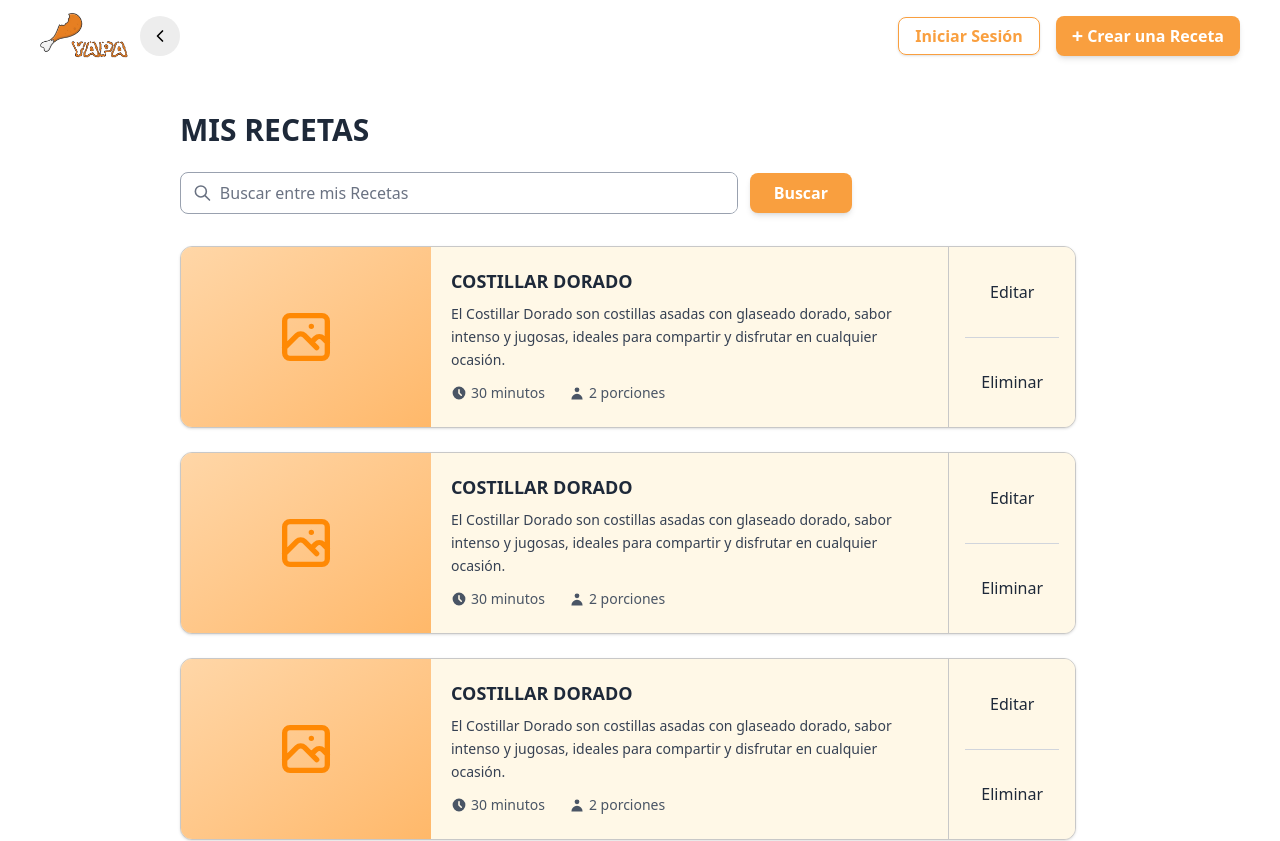
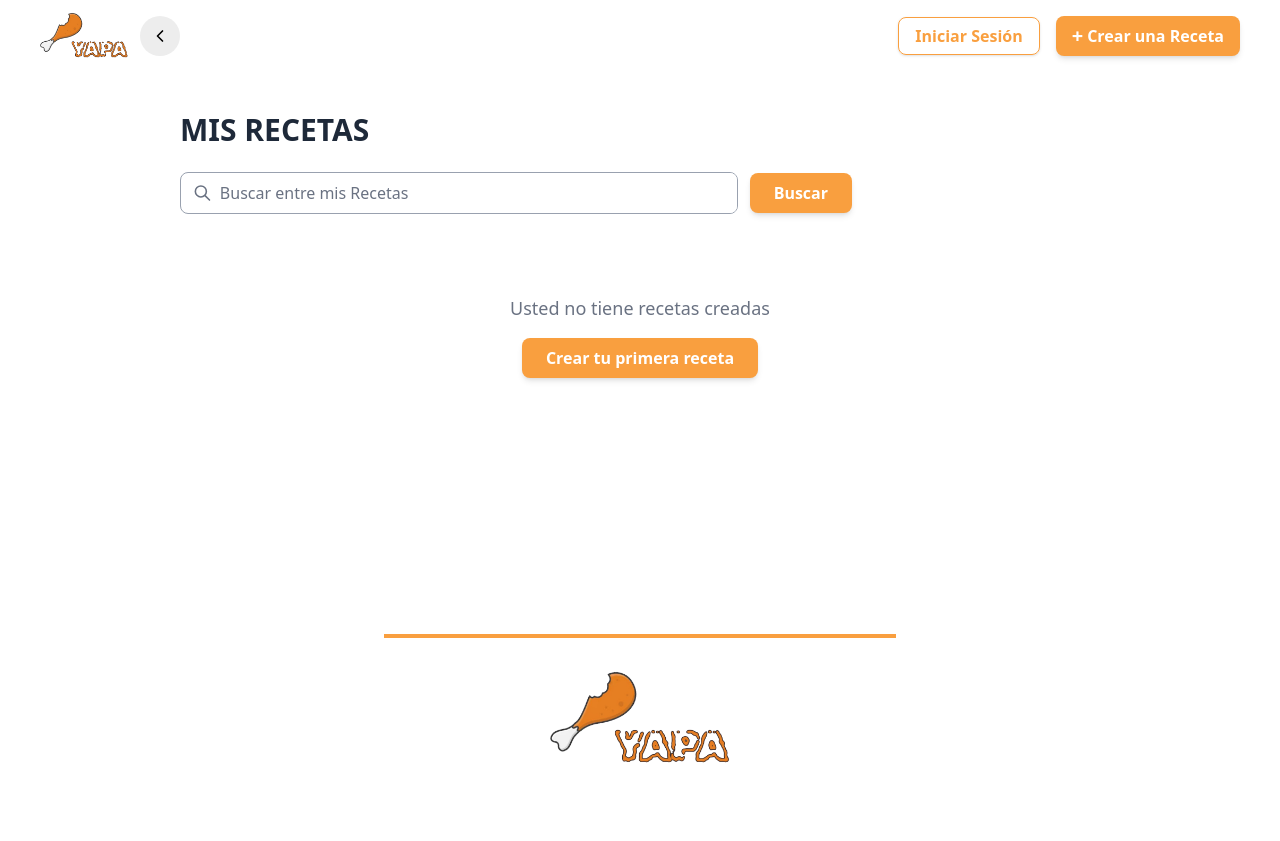
Before and after one commit to AnthoLogy63/Yapa, a React (Vite) app in the folder frontend/: page /mis-recetas in a window 1280 px wide. Shown: the top 841 px of the page. After the commit the page ends 800 px from the top, so only its background shows below. Built offline with nearby package versions, Linux system fonts and the light colour scheme.

Commit message:
Solucionando el endpoint 'mis-recetas'

```diff
--- a/frontend/src/api/recipesApi.js
+++ b/frontend/src/api/recipesApi.js
@@ -86,3 +86,66 @@ export const createRecipe = async (recipeData, token) => {
     throw err;
   }
 };
+
+export const getUserRecipes = async (token) => {
+  try {
+    const res = await axios.get(`${API_URL}my-recipes/`, {
+      headers: {
+        'Authorization': `Token ${token}`,
+      },
+    });
+    return res.data;
+  } catch (err) {
+    console.error('Error obteniendo recetas del usuario:', err);
+    throw err;
+  }
+};
+
+export const updateRecipe = async (id, recipeData, token) => {
+  try {
+    const formData = new FormData();
+
+    // Agregar campos básicos
+    formData.append('title', recipeData.title);
+    formData.append('description', recipeData.description || '');
+    formData.append('preparation_time', recipeData.preparation_time);
+    formData.append('difficulty', recipeData.difficulty || 'Media');
+    formData.append('portions', recipeData.portions);
+
+    // Agregar categoría si existe
+    if (recipeData.category) {
+      formData.append('category', recipeData.category);
+    }
+
+    // Agregar imagen si existe (solo si es un archivo nuevo)
+    if (recipeData.image && recipeData.image instanceof File) {
+      formData.append('image', recipeData.image);
+    }
+
+    // Agregar ingredientes (lista de strings)
+    if (recipeData.ingredients && Array.isArray(recipeData.ingredients)) {
+      recipeData.ingredients.forEach(ing => {
+        formData.append('ingredients_input', ing);
+      });
+    }
+
+    // Agregar pasos (lista de strings)
+    if (recipeData.steps && Array.isArray(recipeData.steps)) {
+      recipeData.steps.forEach(step => {
+        formData.append('steps_input', step);
+      });
+    }
+
+    const res = await axios.put(`${API_URL}${id}/`, formData, {
+      headers: {
+        'Authorization': `Token ${token}`,
+      },
+    });
+
+    return res.data;
+  } catch (err) {
+    console.error('Error actualizando receta:', err);
+    console.error('Detalles del error:', err.response?.data);
+    throw err;
+  }
+};
--- a/frontend/src/pages/MisRecetas/MisRecetasPage.jsx
+++ b/frontend/src/pages/MisRecetas/MisRecetasPage.jsx
@@ -1,37 +1,44 @@
-import { useState } from "react";
+import { useState, useEffect } from "react";
 import { useNavigate } from "react-router-dom";
+import { useAuth } from "../../context/AuthContext";
+import { getUserRecipes } from "../../api/recipesApi";
 
 function MisRecetasPage() {
   const navigate = useNavigate();
+  const { token } = useAuth();
   const [searchTerm, setSearchTerm] = useState("");
+  const [misRecetas, setMisRecetas] = useState([]);
+  const [filteredRecetas, setFilteredRecetas] = useState([]);
+  const [loading, setLoading] = useState(true);
 
-  // Datos de ejemplo - reemplazar con datos reales del backend
-  const misRecetas = [
-    {
-      id: 1,
-      titulo: "COSTILLAR DORADO",
-      descripcion: "El Costillar Dorado son costillas asadas con glaseado dorado, sabor intenso y jugosas, ideales para compartir y disfrutar en cualquier ocasión.",
-      tiempo: "30 minutos",
-      porciones: 2,
-      imagen: null
-    },
-    {
-      id: 2,
-      titulo: "COSTILLAR DORADO",
-      descripcion: "El Costillar Dorado son costillas asadas con glaseado dorado, sabor intenso y jugosas, ideales para compartir y disfrutar en cualquier ocasión.",
-      tiempo: "30 minutos",
-      porciones: 2,
-      imagen: null
-    },
-    {
-      id: 3,
-      titulo: "COSTILLAR DORADO",
-      descripcion: "El Costillar Dorado son costillas asadas con glaseado dorado, sabor intenso y jugosas, ideales para compartir y disfrutar en cualquier ocasión.",
-      tiempo: "30 minutos",
-      porciones: 2,
-      imagen: null
+  useEffect(() => {
+    const fetchMyRecipes = async () => {
+      try {
+        if (token) {
+          const data = await getUserRecipes(token);
+          setMisRecetas(data);
+          setFilteredRecetas(data);
         }
-  ];
+      } catch (error) {
+        console.error("Error cargando mis recetas:", error);
+      } finally {
+        setLoading(false);
+      }
+    };
+
+    fetchMyRecipes();
+  }, [token]);
+
+  useEffect(() => {
+    if (searchTerm.trim() === "") {
+      setFilteredRecetas(misRecetas);
+    } else {
+      const filtered = misRecetas.filter(receta =>
+        receta.title.toLowerCase().includes(searchTerm.toLowerCase())
+      );
+      setFilteredRecetas(filtered);
+    }
+  }, [searchTerm, misRecetas]);
 
   const handleEdit = (id) => {
     navigate(`/editar-receta/${id}`);
@@ -78,9 +85,17 @@ function MisRecetasPage() {
         </button>
       </div>
 
+      {/* Estado de carga */}
+      {loading && (
+        <div className="text-center py-12">
+          <p className="text-gray-500 text-lg">Cargando recetas...</p>
+        </div>
+      )}
+
       {/* Lista de recetas */}
+      {!loading && filteredRecetas.length > 0 && (
         <div className="space-y-6 max-w-4xl">
-        {misRecetas.map((receta) => (
+          {filteredRecetas.map((receta) => (
             <div
               key={receta.id}
               className="w-full bg-[#FFF8E7] rounded-xl shadow-sm flex overflow-hidden transition transform hover:shadow-md"
@@ -88,8 +103,8 @@ function MisRecetasPage() {
             >
               {/* Imagen */}
               <div className="flex-shrink-0 w-[250px] h-[180px] bg-gradient-to-br from-orange-200 to-orange-300 flex items-center justify-center">
-              {receta.imagen ? (
-                <img src={receta.imagen} alt={receta.titulo} className="w-full h-full object-cover" />
+                {receta.image ? (
+                  <img src={receta.image} alt={receta.title} className="w-full h-full object-cover" />
                 ) : (
                   <svg className="w-16 h-16 text-orange-400" fill="none" stroke="currentColor" viewBox="0 0 24 24">
                     <path strokeLinecap="round" strokeLinejoin="round" strokeWidth="2" d="M4 16l4.586-4.586a2 2 0 012.828 0L16 16m-2-2l1.586-1.586a2 2 0 012.828 0L20 14m-6-6h.01M6 20h12a2 2 0 002-2V6a2 2 0 00-2-2H6a2 2 0 00-2 2v12a2 2 0 002 2z" />
@@ -101,11 +116,11 @@ function MisRecetasPage() {
               <div className="flex-1 p-5 flex flex-col justify-between">
                 <div>
                   <h3 className="font-bold text-lg text-gray-800 mb-2">
-                  {receta.titulo}
+                    {receta.title}
                   </h3>
 
                   <p className="text-gray-700 text-sm leading-relaxed mb-3">
-                  {receta.descripcion}
+                    {receta.description}
                   </p>
 
                   <div className="flex items-center gap-6 text-sm text-gray-600">
@@ -113,13 +128,13 @@ function MisRecetasPage() {
                       <svg className="w-4 h-4" fill="currentColor" viewBox="0 0 20 20">
                         <path fillRule="evenodd" d="M10 18a8 8 0 100-16 8 8 0 000 16zm1-12a1 1 0 10-2 0v4a1 1 0 00.293.707l2.828 2.829a1 1 0 101.415-1.415L11 9.586V6z" clipRule="evenodd" />
                       </svg>
-                    {receta.tiempo}
+                      {receta.preparation_time} min
                     </span>
                     <span className="flex items-center gap-1">
                       <svg className="w-4 h-4" fill="currentColor" viewBox="0 0 20 20">
                         <path fillRule="evenodd" d="M10 9a3 3 0 100-6 3 3 0 000 6zm-7 9a7 7 0 1114 0H3z" clipRule="evenodd" />
                       </svg>
-                    {receta.porciones} porciones
+                      {receta.portions} porciones
                     </span>
                   </div>
                 </div>
@@ -144,11 +159,12 @@ function MisRecetasPage() {
             </div>
           ))}
         </div>
+      )}
 
       {/* Mensaje si no hay recetas */}
-      {misRecetas.length === 0 && (
+      {!loading && misRecetas.length === 0 && (
         <div className="text-center py-12">
-          <p className="text-gray-500 text-lg">No tienes recetas guardadas aún</p>
+          <p className="text-gray-500 text-lg">Usted no tiene recetas creadas</p>
           <button
             onClick={() => navigate('/crear-receta')}
             className="mt-4 px-6 py-2 text-white font-semibold rounded-lg shadow-md hover:brightness-110 cursor-pointer transition"
--- a/frontend/src/pages/Recetas/RecetasDetail.jsx
+++ b/frontend/src/pages/Recetas/RecetasDetail.jsx
@@ -1,9 +1,12 @@
 import { useState, useEffect } from "react";
-import { useParams } from "react-router-dom";
+import { useParams, useNavigate } from "react-router-dom";
 import { getRecipeById } from "../../api/recipesApi";
+import { useAuth } from "../../context/AuthContext";
 
 function RecetasDetailPage() {
   const { id } = useParams();
+  const navigate = useNavigate();
+  const { user } = useAuth();
   const [recipe, setRecipe] = useState(null);
   const [loading, setLoading] = useState(true);
   const [isSaved, setIsSaved] = useState(false);
@@ -168,8 +171,8 @@ function RecetasDetailPage() {
           <button
             onClick={handleSave}
             className={`flex items-center gap-2 px-6 py-3 rounded-lg border-2 transition cursor-pointer ${isSaved
-                ? 'bg-orange-500 text-white border-orange-500'
-                : 'border-gray-400 text-gray-700 hover:bg-gray-50'
+              ? 'bg-orange-500 text-white border-orange-500'
+              : 'border-gray-400 text-gray-700 hover:bg-gray-50'
               }`}
           >
             <svg className="w-5 h-5" fill={isSaved ? "currentColor" : "none"} stroke="currentColor" viewBox="0 0 24 24">
@@ -177,6 +180,20 @@ function RecetasDetailPage() {
             </svg>
             {isSaved ? 'Guardado' : 'Guardar'}
           </button>
+
+          {/* Botón Editar - Solo para el autor */}
+          {user && recipe && recipe.user && user.id === recipe.user.id && (
+            <button
+              onClick={() => navigate(`/editar-receta/${recipe.id}`)}
+              className="flex items-center gap-2 px-6 py-3 text-white rounded-lg transition cursor-pointer hover:brightness-110"
+              style={{ backgroundColor: '#F99F3F' }}
+            >
+              <svg className="w-5 h-5" fill="none" stroke="currentColor" viewBox="0 0 24 24">
+                <path strokeLinecap="round" strokeLinejoin="round" strokeWidth={2} d="M11 5H6a2 2 0 00-2 2v11a2 2 0 002 2h11a2 2 0 002-2v-5m-1.414-9.414a2 2 0 112.828 2.828L11.828 15H9v-2.828l8.586-8.586z" />
+              </svg>
+              Editar
+            </button>
+          )}
 
           <button
             onClick={handlePrint}
--- a/frontend/src/routes/AppRouter.jsx
+++ b/frontend/src/routes/AppRouter.jsx
@@ -15,6 +15,7 @@ function AppRouter() {
       <Route path="/recetas" element={<Recetas />} />
       <Route path="/recetas/:id" element={<RecetasDetail />} />
       <Route path="/crear-receta" element={<CrearRecetaPage />} />
+      <Route path="/editar-receta/:id" element={<CrearRecetaPage />} />
       <Route path="/mis-recetas" element={<MisRecetasPage />} />
       <Route path="/favoritos" element={<FavoritosPage />} />
       <Route path="/refri" element={<Refri />} />
```
Also changed, not shown: frontend/src/pages/CrearReceta/CrearRecetaPage.jsx (+77 -10 lines), 3 other files (tests, documents, lock files or other folders). Lines whose indentation alone changed are shown as unchanged.
